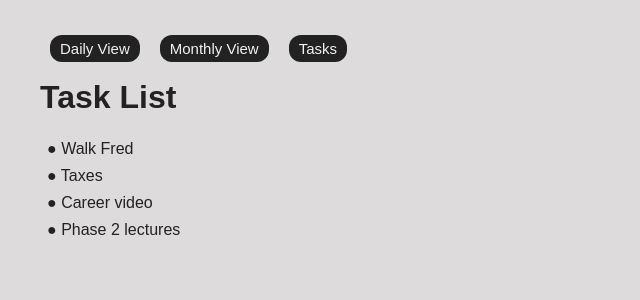
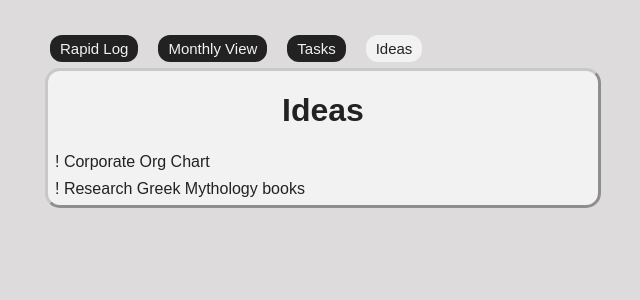
Before and after one commit to MandyPetrakis/bujo, a React (Create React App) app: page /ideas in a window 1280 px wide. Shown: the top 300 px of the page, without its empty margins (0-640 px from the left). Built offline with nearby package versions, Linux system fonts and the light colour scheme; data requests are answered from the project's data file.

Commit message:
added idea page

```diff
--- a/src/App.css
+++ b/src/App.css
@@ -42,7 +42,7 @@ body {
 
   }
   .monthSelect{
-    background-color: #dddbdb;
+    background-color: #f2f2f2;
     border-style: none;
     font-size: 30px;
     padding: 3px;
--- a/src/App.js
+++ b/src/App.js
@@ -3,9 +3,9 @@ import DailyLog from "./DailyLog";
 import "./App.css";
 import NavBar from "./NavBar";
 import Calendar from "./Calendar";
-import ToDo from "./ToDo";
-
-import { Route, Switch, Routes } from "react-router-dom";
+import Tasks from "./Tasks";
+import Ideas from "./Ideas";
+import { Route, Switch } from "react-router-dom";
 
 function App() {
   return (
@@ -18,8 +18,11 @@ function App() {
         <Route path="/calendar">
           <Calendar />
         </Route>
+        <Route path="/ideas">
+          <Ideas />
+        </Route>
         <Route>
-          <ToDo path="/todo" />
+          <Tasks path="/todo" />
         </Route>
       </Switch>
     </div>
--- a/src/Calendar.js
+++ b/src/Calendar.js
@@ -50,7 +50,7 @@ function Calendar() {
   });
 
   return (
-    <>
+    <div className="card">
       <div className="center">
         <select
           className="monthSelect"
@@ -72,7 +72,7 @@ function Calendar() {
         </select>
       </div>
       {renderDivs}
-    </>
+    </div>
   );
 }
 
--- /dev/null
+++ b/src/Ideas.js
@@ -0,0 +1,17 @@
+import React from "react";
+import { useNotes } from "./Context";
+import NoteItem from "./NoteItem";
+
+function Ideas() {
+  const notes = useNotes();
+  const ideaList = notes.filter((note) => note.type == "idea");
+  const renderList = ideaList.map((idea) => <NoteItem note={idea} />);
+  return (
+    <div className="card">
+      <h1 className="center">Ideas</h1>
+      {renderList}
+    </div>
+  );
+}
+
+export default Ideas;
--- a/src/NavBar.js
+++ b/src/NavBar.js
@@ -25,7 +25,7 @@ function NavBar() {
         style={linkStyles}
         activeStyle={{ background: "#f2f2f2", color: "#222222" }}
       >
-        Daily View
+        Rapid Log
       </NavLink>
       <NavLink
         to="/calendar"
@@ -44,6 +44,15 @@ function NavBar() {
       >
         Tasks
       </NavLink>
+      <NavLink
+        to="/ideas"
+        exact
+        className="link"
+        style={linkStyles}
+        activeStyle={{ background: "#f2f2f2", color: "#222222" }}
+      >
+        Ideas
+      </NavLink>
     </div>
   );
 }
--- a/src/NoteItem.js
+++ b/src/NoteItem.js
@@ -12,7 +12,7 @@ function NoteItem({ note }) {
   } else if (note.type === "event") {
     return (
       <div className="item">
-        O {note.details} | {note.eventDate}
+        O {note.details} | {note.eventMonth}/{note.eventDay}
       </div>
     );
   } else if (note.type === "idea") {
--- a/src/ToDo.js
+++ b/src/Tasks.js
@@ -2,16 +2,16 @@ import React from "react";
 import { useNotes } from "./Context";
 import NoteItem from "./NoteItem";
 
-function ToDo() {
+function Tasks() {
   const notes = useNotes();
   const tasks = notes.filter((note) => note.type === "task");
   const taskList = tasks.map((task) => <NoteItem key={task.id} note={task} />);
   return (
-    <div>
-      <h1>Task List</h1>
+    <div className="card">
+      <h1 className="center">Task List</h1>
       {taskList}
     </div>
   );
 }
 
-export default ToDo;
+export default Tasks;
```
Also changed, not shown: Images/Future Event.jpeg (deleted), 1 other file (tests, documents, lock files or other folders).
